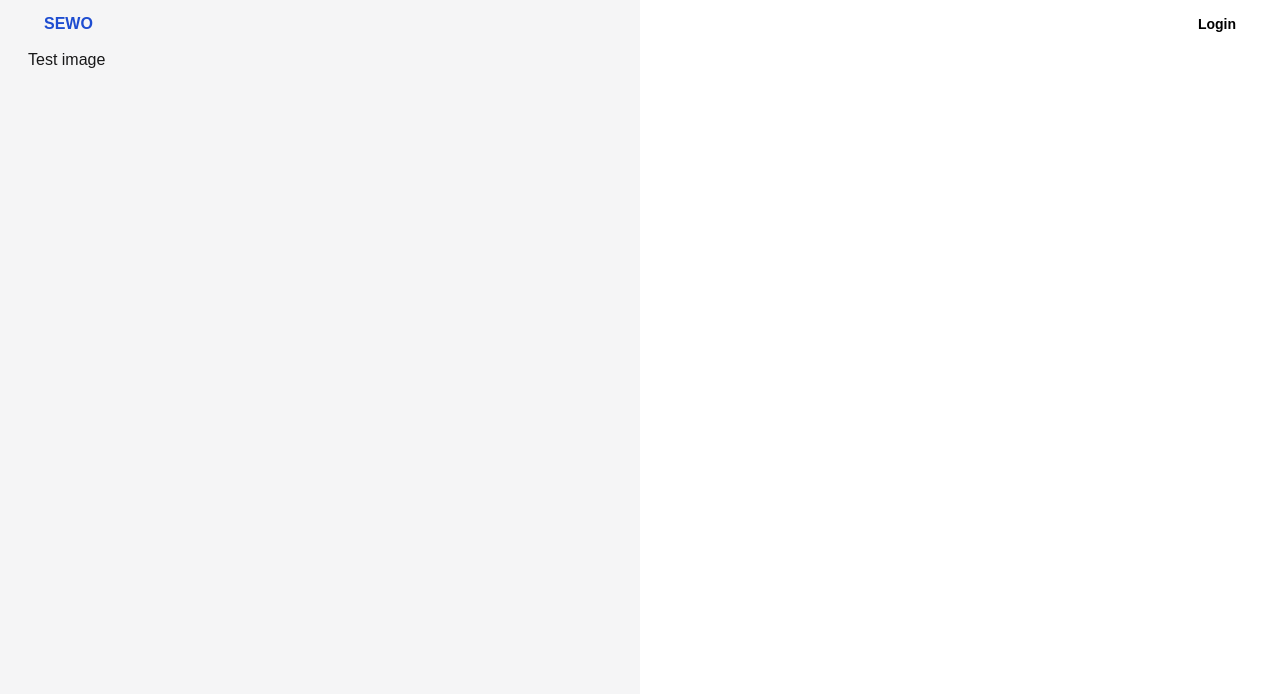
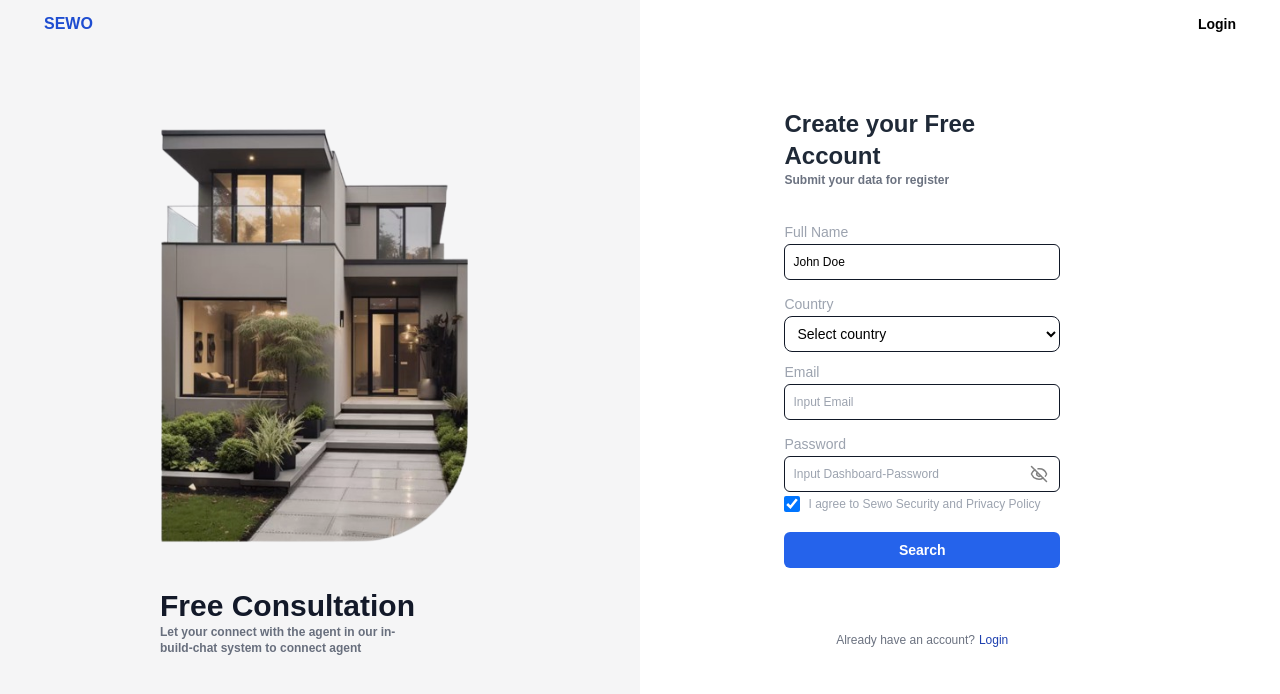
Before and after one commit to Tobikun11-Arch/Real-Estate-Tobi-Dashboard, a Next.js app: page /Auth/Signup in a window 1280 px wide. Shown: the top 694 px of the page. Built offline with nearby package versions, Linux system fonts and the light colour scheme.

Commit message:
added create account form

```diff
--- /dev/null
+++ b/app/Components/ui/ConsultationLogo.tsx
@@ -0,0 +1,17 @@
+import React from 'react'
+
+const ConsultationLogo = () => {
+    return (
+        <>
+        <div className='flex items-end'>
+            <div className="lg:w-96 w-80 h-[500px] bg-[url('/EstateLogo.png')] bg-cover bg-no-repeat"></div>
+        </div>
+        <div className='ml-7'>
+            <h1 className='mt-3 font-bold text-3xl text-gray-900 w-full'>Free Consultation</h1>
+            <p className='text-gray-500 w-2/5 text-xs font-bold '>Let your connect with the agent in our in-build-chat system to connect agent</p>
+        </div>
+    </>
+    )
+}
+
+export default ConsultationLogo
--- a/app/Components/ui/SignInForm.tsx
+++ b/app/Components/ui/SignInForm.tsx
@@ -40,9 +40,7 @@ const SignInForm = () => {
                     <label className='text-sm font-medium'>Email</label>
                     <Input className={`${inputClassName} mb-3`} placeholder='Input Dashboard-Email'
                     onChange={(e: React.ChangeEvent<HTMLInputElement>)=> setEmail(e.target.value)} value={Email}/>
-
                     <label className='text-sm font-medium'>Password</label>
-
                     <div className="relative w-full">
                     <Input type={isVisible ? 'text' : 'password'} className={`${inputClassName} pr-8`} placeholder='Input Dashboard-Password'
                     onChange={(e: React.ChangeEvent<HTMLInputElement>)=> setPassword(e.target.value)} value={Password}/>
--- a/app/Components/ui/SignUpForm.tsx
+++ b/app/Components/ui/SignUpForm.tsx
@@ -1,9 +1,77 @@
-import React from 'react'
+import React, { useState } from 'react'
+import ConsultationLogo from './ConsultationLogo'
+import { Input, Button } from '../common'
+import { useUserData } from '@/app/store/userData';
+import { EyeOff, Eye } from 'lucide-react'
+import { Select } from '../common/index'
+import { useRouter } from 'next/navigation';
 
 const SignUpForm = () => {
+    const inputClassName = 'w-full border rounded-md h-9 border-gray-900 outline-none pl-2 text-black text-xs font-medium'
+    const { Fullname, setFullname, Country, setCountry, Email, setEmail, Password, setPassword } = useUserData()
+    const [ isVisible, setVisible ] = useState<boolean>(false)
+    const router = useRouter()
+
+    const handleSubmit = (e: React.FormEvent) => {
+        e.preventDefault()
+    }
+
+    const togglePasswordVisibility = () => {
+        setVisible((prevState: boolean) => !prevState);
+    };
+
     return (
-        <div>
-            <h1>Test image</h1>
+        <div className='flex mt-7 md:pl-10 justify-center'>
+            <div className='hidden md:block md:w-full lg:ml-16'>
+                <ConsultationLogo/>
+            </div>
+
+            <div className='sm:w-[350px] md:w-[450px] lg:w-[500px] lg:mr-24 md:mr-16 xl:mr-48 md:pt-0 w-full'>
+                <h1 className='text-gray-800 font-semibold mt-8 text-2xl'>Create your Free Account</h1>
+                <h6 className='text-xs text-gray-500 font-semibold'>Submit your data for register</h6>
+
+                <form onSubmit={handleSubmit} className='text-gray-400 mt-8'>
+                    <label className='text-sm font-medium'>Full Name</label>
+                    <Input className={`${inputClassName} mb-3`} placeholder='Input Full Name'
+                    onChange={(e: React.ChangeEvent<HTMLInputElement>)=> setFullname(e.target.value)} value={Fullname}/>
+
+                    <label className='text-sm font-medium'>Country</label>
+                    <Select
+                        className="text-black border border-gray-900 rounded-lg h-9 w-full mb-2 text-sm bg-white p-2"
+                        name="Philippines"
+                        options={[
+                            { value: 'out-of-stock', label: 'Select country' },
+                            { value: 'date-added', label: 'use api for countries' }
+                        ]}
+                    />
+
+                    <label className='text-sm font-medium'>Email</label>
+                    <Input className={`${inputClassName} mb-3`} placeholder='Input Email'
+                    onChange={(e: React.ChangeEvent<HTMLInputElement>)=> setEmail(e.target.value)} value={Email}/>
+
+                    <label className='text-sm font-medium'>Password</label>
+                    <div className="relative w-full">
+                        <Input type={isVisible ? 'text' : 'password'} className={`${inputClassName} pr-8`} placeholder='Input Dashboard-Password'
+                            onChange={(e: React.ChangeEvent<HTMLInputElement>)=> setPassword(e.target.value)} value={Password}/>
+                        <div className="absolute inset-y-0 right-0 flex items-center pr-3">
+                            <button type="button" onClick={togglePasswordVisibility}>
+                                {isVisible ? <Eye size={18} color='gray' /> : <EyeOff size={18} color='gray'/>}
+                            </button>
+                        </div>
+                    </div>
+
+                    <div className="flex justify-between items-center mt-1">
+                        <div className="flex gap-2 items-center">
+                            <Input type="checkbox" defaultChecked className="checkbox border w-4 h-4 border-gray-400 rounded-none [--chkbg:theme(colors.indigo.600)] [--chkfg:white]"></Input>
+                            <p className='text-xs text-gray-400 font-medium'>I agree to Sewo Security and Privacy Policy</p>
+                        </div>
+                    </div>
+
+                    <Button className='bg-blue-600 font-bold w-full mt-5 text-white text-sm py-2 rounded-md'>Search</Button>
+
+                    <h6 className='text-xs text-gray-500 font-medium w-full flex justify-center mt-16'>Already have an account?<span className='text-blue-800 pl-1' onClick={()=> router.push('/')}>Login</span></h6>
+                </form>
+            </div>
         </div>
     )
 }
--- /dev/null
+++ b/app/store/userData.ts
@@ -0,0 +1,25 @@
+import { create } from 'zustand'
+
+interface usersProps{
+    Fullname: string
+    Country: string
+    Email: string
+    Password: string
+
+    setFullname: (Fullname: string) => void
+    setCountry: (Country: string) => void
+    setEmail: (Email: string) => void
+    setPassword: (Password: string) => void
+}
+
+export const useUserData = create<usersProps>((set)=> ({
+    Fullname: 'John Doe',
+    Country: '',
+    Email: '',
+    Password: '',
+
+    setFullname: (Fullname: string) => set(()=> ({ Fullname })),
+    setCountry: (Country: string) => set(()=> ({ Country })),
+    setEmail: (Email: string) => set(()=> ({ Email })),
+    setPassword: (Password: string) => set(()=> ({ Password })),
+}))
--- a/package.json
+++ b/package.json
@@ -14,7 +14,8 @@
     "myown-dashboard-template": "file:",
     "next": "15.0.1",
     "react": "19.0.0-rc-69d4b800-20241021",
-    "react-dom": "19.0.0-rc-69d4b800-20241021"
+    "react-dom": "19.0.0-rc-69d4b800-20241021",
+    "zustand": "^5.0.1"
   },
   "devDependencies": {
     "@types/node": "^20",
```
Also changed, not shown: 1 other file (tests, documents, lock files or other folders).
